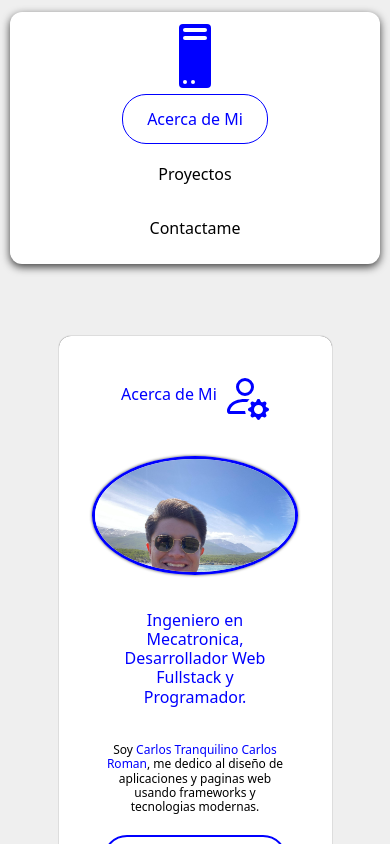
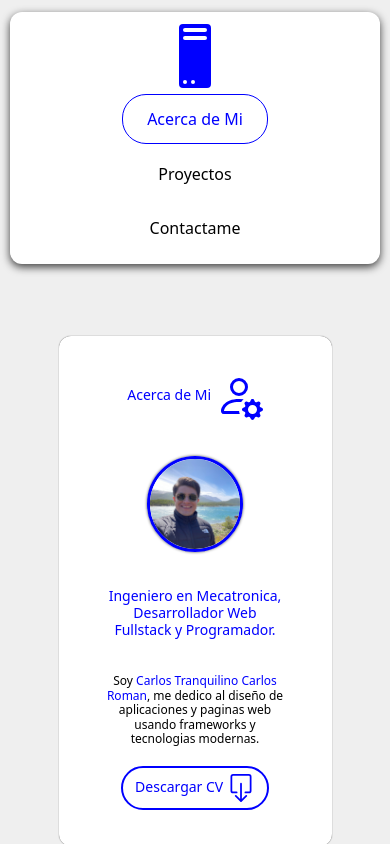
Before and after one commit to valium69mg/carlos_portfolio, a React (Create React App) app: page / in a window 390 px wide. Shown: the top 844 px of the page. Built offline with nearby package versions, Linux system fonts and the light colour scheme.

Commit message:
Add one more resolution for mobile phones and debug it
Add a resolution 595px - 340px for smartphones like iPhone SE

```diff
--- a/src/styles/home.css
+++ b/src/styles/home.css
@@ -217,7 +217,12 @@
 }
 
 
-@media (max-width: 595px) {
+@media (max-width: 595px) and (max-width: 340px) {
+
+    .presentationCard  {
+        height: fit-content;
+    }
+
     .presentationCard h3  {
         font-size: 12px;
     }
@@ -235,7 +240,28 @@
         font-size: 16px;
     }
 
+}
 
+@media (max-width: 595px) {
+    .presentationCard   {
+        height: fit-content;
+    }
 
+    .presentationCard h3  {
+        font-size: 12px;
+    }
 
+    .presentationCard h1  {
+        font-size: 14px;
+    }
+
+    .presentationCard img {
+        width: 90px;
+        height: 90px;
+    }
+
+    .descargarBtn {
+        font-size: 14px;
+        padding: 6px 12px;
+    }
 }
```
